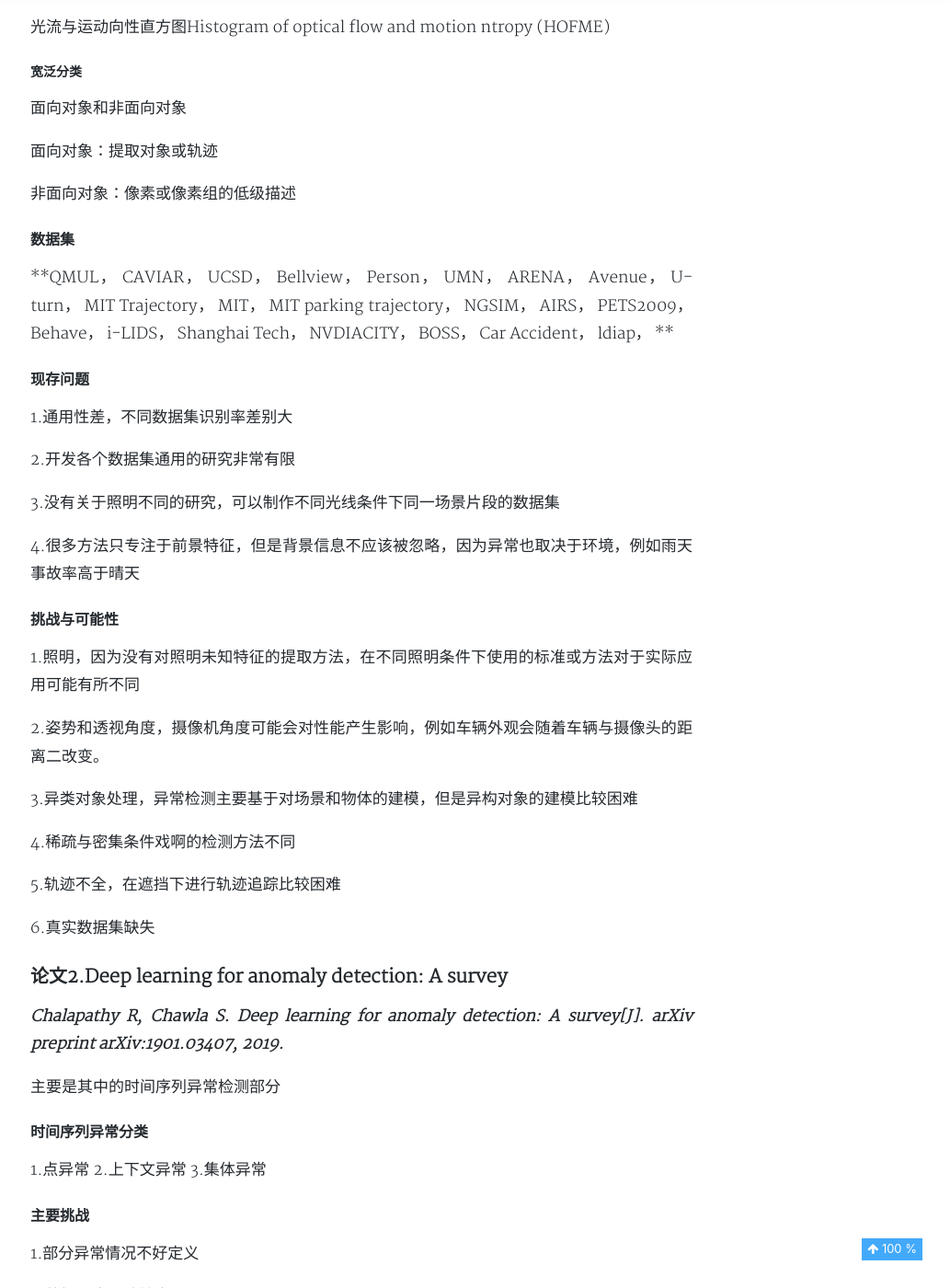
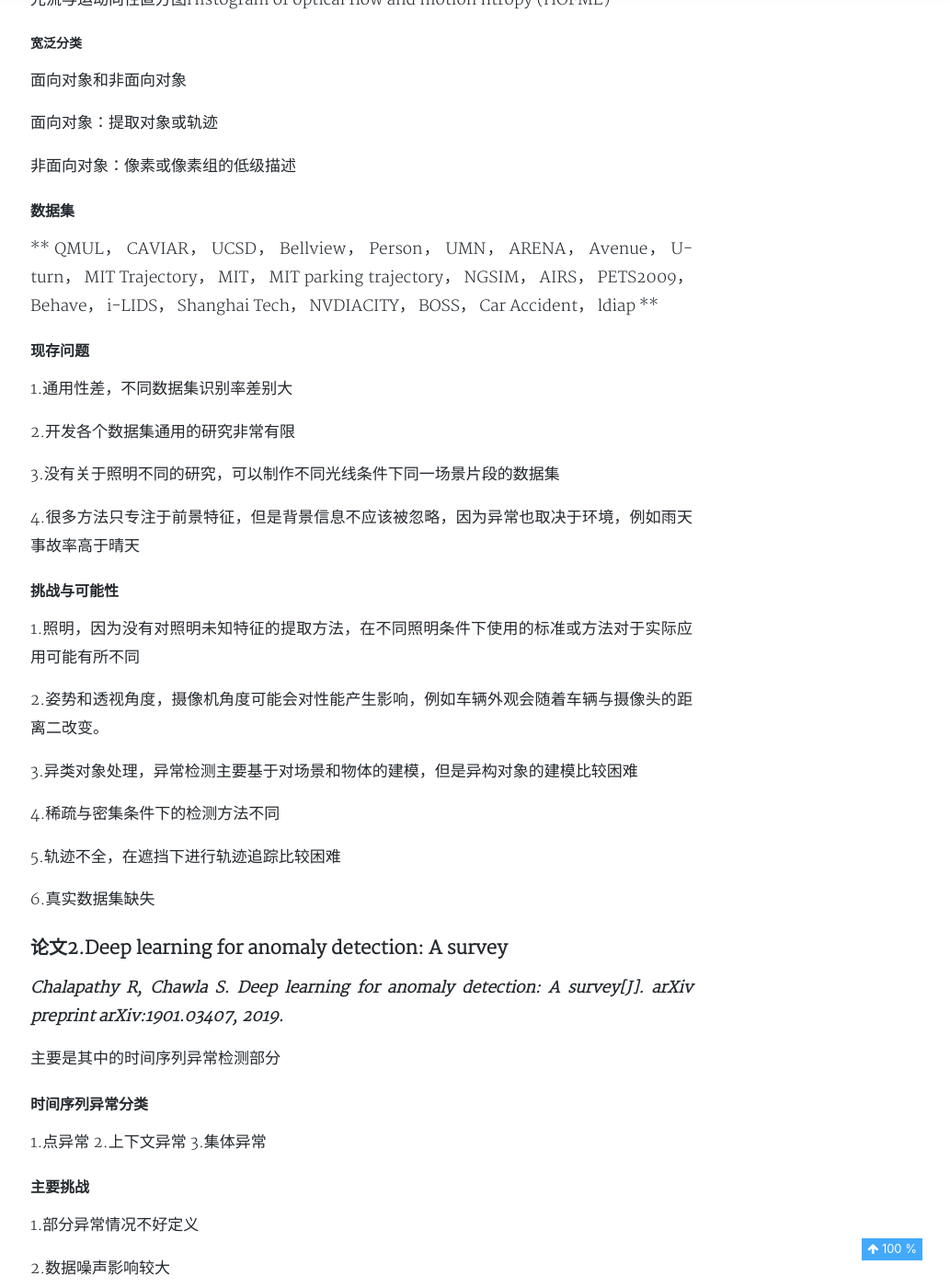
Before and after one commit to MasterYangY/yyblog, a Jekyll site: the page built from _posts/2019-11-25-视频异常检测论文总结01.md, in a window 1280 px wide and 1400 px high, scrolled down 2901 px. Shown: the whole window at 92% size, without its empty margins (247-1280 px from the left). Built offline with Jekyll 4.4.1, drawn with Linux system fonts in a browser that asks for light colours; nearby versions of some CDN libraries; comment, search, counter and statistics services are not loaded; a style sheet for code colours, icons or effects is not loaded; some of the changed text lies outside the part shown.

Commit message:
Update 2019-11-25-视频异常检测论文总结01.md

```diff
--- a/_posts/2019-11-25-视频异常检测论文总结01.md
+++ b/_posts/2019-11-25-视频异常检测论文总结01.md
@@ -92,7 +92,7 @@
 非面向对象：像素或像素组的低级描述
 
 #### 数据集
-**QMUL， CAVIAR， UCSD， Bellview， Person， UMN， ARENA， Avenue， U-turn， MIT Trajectory， MIT， MIT parking trajectory， NGSIM， AIRS， PETS2009， Behave， i-LIDS， Shanghai Tech， NVDIACITY， BOSS， Car Accident， ldiap， **
+** QMUL， CAVIAR， UCSD， Bellview， Person， UMN， ARENA， Avenue， U-turn， MIT Trajectory， MIT， MIT parking trajectory， NGSIM， AIRS， PETS2009， Behave， i-LIDS， Shanghai Tech， NVDIACITY， BOSS， Car Accident， ldiap  **
 
 #### 现存问题
 1.通用性差，不同数据集识别率差别大
@@ -110,7 +110,7 @@
 
 3.异类对象处理，异常检测主要基于对场景和物体的建模，但是异构对象的建模比较困难
 
-4.稀疏与密集条件戏啊的检测方法不同
+4.稀疏与密集条件下的检测方法不同
 
 5.轨迹不全，在遮挡下进行轨迹追踪比较困难
 
```
Also changed, not shown: other parts of _posts/2019-11-25-视频异常检测论文总结01.md (+1 -1 lines).
